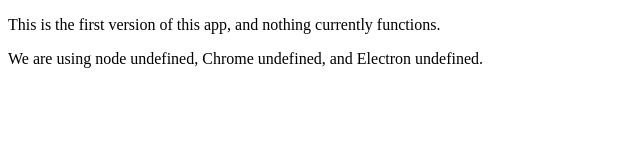
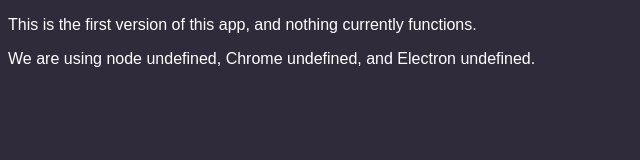
Before and after one commit to hazycora/hdt, an Electron app: page index.html in a window 800 px wide. Shown: the whole page, without its empty margins (0-640 px from the left). Drawn offline with Linux system fonts and the light colour scheme.

Commit message:
added stylesheet

```diff
--- a/index.html
+++ b/index.html
@@ -4,8 +4,9 @@
     <meta charset="UTF-8">
     <title>HazyDynamicTime</title>
     <meta http-equiv="Content-Security-Policy" content="script-src 'self' 'unsafe-inline';" />
+    <link rel="stylesheet" href="./style.css">
 </head>
-<body style="background: white;">
+<body>
     <p>This is the first version of this app, and nothing currently functions.</p>
     <p>
         We are using node <script>document.write(process.versions.node)</script>,
--- /dev/null
+++ b/style.css
@@ -0,0 +1,5 @@
+body {
+  background-color: #302b3b;
+  color: white;
+  font-family: sans-serif;
+}
```
